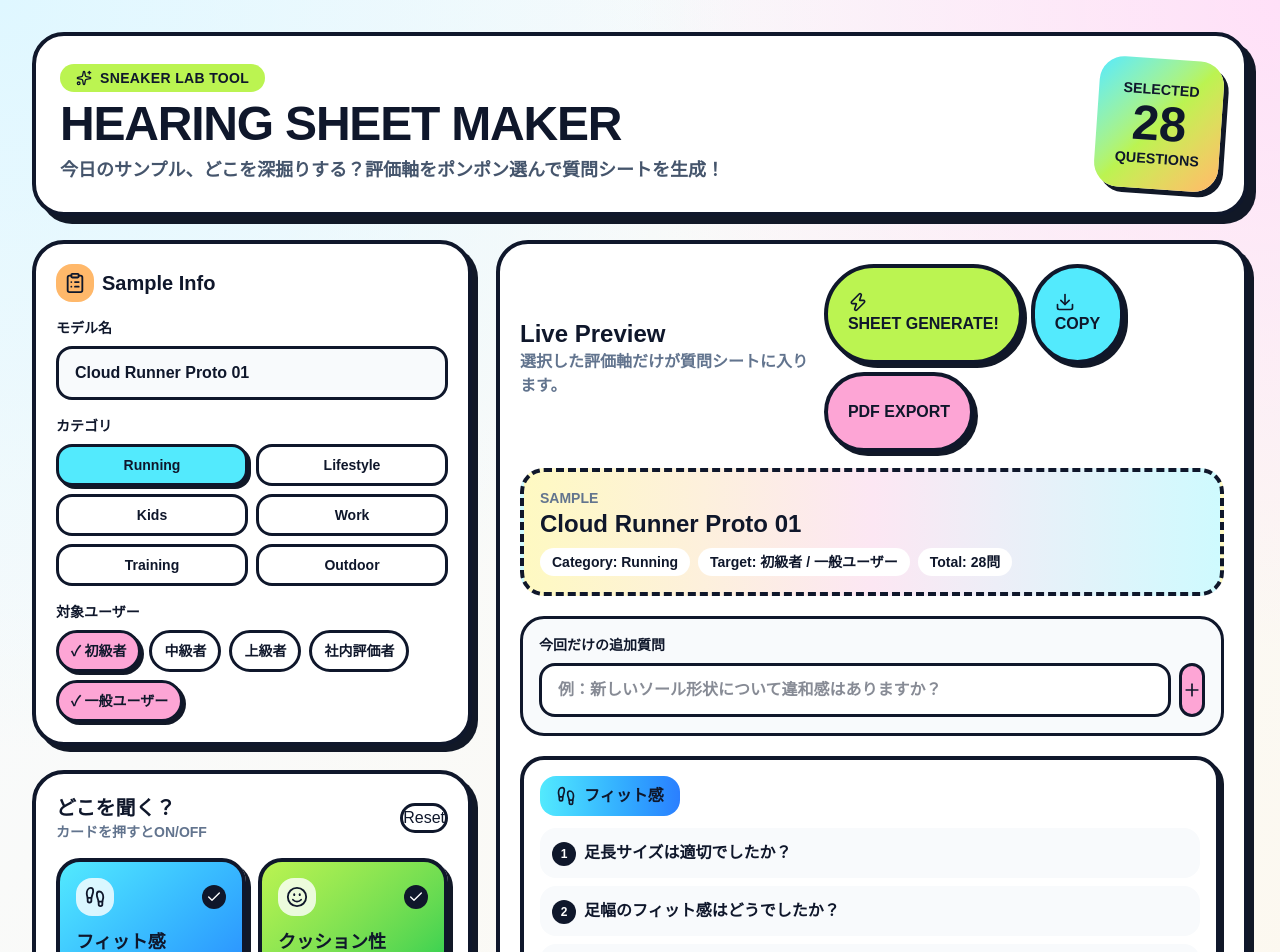
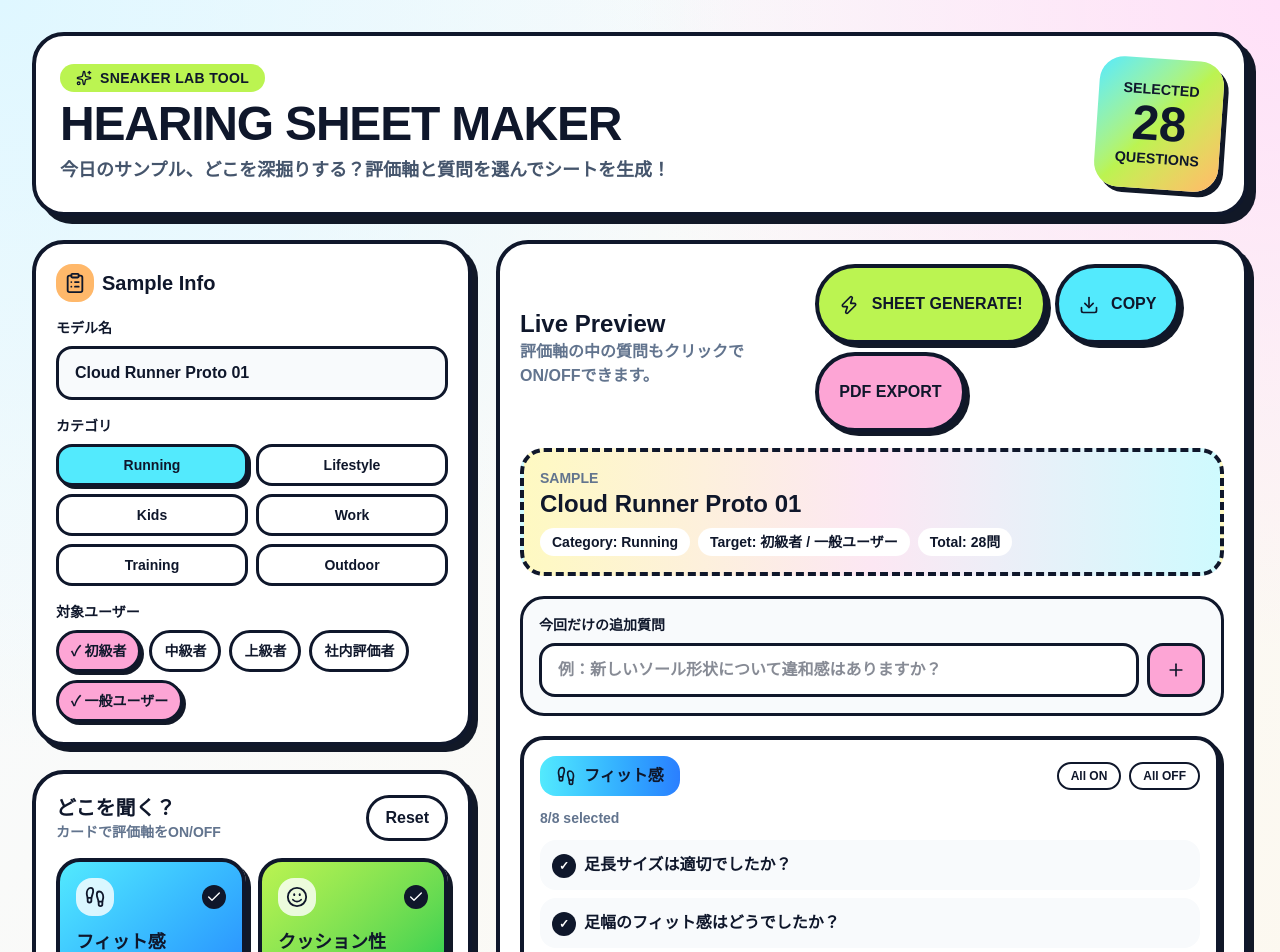
Before and after one commit to MatsuuraTakahiro/shoe-hearing-maker, a Next.js app: page / in a window 1280 px wide. Shown: the top 952 px of the page. Built offline with nearby package versions, Linux system fonts and the light colour scheme.

Commit message:
add question selection

```diff
--- a/app/page.tsx
+++ b/app/page.tsx
@@ -3,7 +3,23 @@
 import React, { useMemo, useState } from "react";
 import { motion, AnimatePresence } from "framer-motion";
 import jsPDF from "jspdf";
-import { Check, Sparkles, Zap, Download, Plus, ClipboardList, Palette, Footprints, Wind, Shield, RotateCcw, Star, Gauge, Smile } from "lucide-react";
+import {
+  Check,
+  Sparkles,
+  Zap,
+  Download,
+  Plus,
+  ClipboardList,
+  Palette,
+  Footprints,
+  Wind,
+  Shield,
+  RotateCcw,
+  Star,
+  Gauge,
+  Smile,
+} from "lucide-react";
+
 const Card = ({ children, className = "" }: any) => (
   <div className={className}>{children}</div>
 );
@@ -223,13 +239,27 @@ export default function PopShoesHearingSheetMaker() {
   const [generated, setGenerated] = useState(false);
   const [customQuestion, setCustomQuestion] = useState("");
   const [customQuestions, setCustomQuestions] = useState<string[]>([]);
+  const [excludedQuestions, setExcludedQuestions] = useState<string[]>([]);
 
   const selectedGroups = useMemo(
     () => questionGroups.filter((group) => selected.includes(group.id)),
     [selected]
   );
 
-  const questionCount = selectedGroups.reduce((sum, group) => sum + group.questions.length, 0) + customQuestions.length;
+  const getQuestionId = (groupId: string, index: number) => `${groupId}-${index}`;
+
+  const isQuestionSelected = (groupId: string, index: number) => {
+    return !excludedQuestions.includes(getQuestionId(groupId, index));
+  };
+
+  const getSelectedQuestions = (group: (typeof questionGroups)[number]) => {
+    return group.questions.filter((_, index) => isQuestionSelected(group.id, index));
+  };
+
+  const questionCount =
+    selectedGroups.reduce((sum, group) => sum + getSelectedQuestions(group).length, 0) +
+    customQuestions.length;
+
   const exportPDF = () => {
     const doc = new jsPDF();
     let y = 20;
@@ -247,11 +277,19 @@ const exportPDF = () => {
     y += 15;
 
     selectedGroups.forEach((group) => {
+      const questions = getSelectedQuestions(group);
+      if (questions.length === 0) return;
+
+      if (y > 260) {
+        doc.addPage();
+        y = 20;
+      }
+
       doc.setFontSize(14);
       doc.text(group.label, 20, y);
       y += 10;
 
-    group.questions.forEach((q, index) => {
+      questions.forEach((q, index) => {
         if (y > 270) {
           doc.addPage();
           y = 20;
@@ -282,11 +320,33 @@ const exportPDF = () => {
 
     doc.save("hearing-sheet.pdf");
   };
+
   const toggleGroup = (id: string) => {
     setGenerated(false);
     setSelected((prev) =>
       prev.includes(id) ? prev.filter((item) => item !== id) : [...prev, id]
     );
+  };
+
+  const toggleQuestion = (groupId: string, index: number) => {
+    const questionId = getQuestionId(groupId, index);
+    setGenerated(false);
+    setExcludedQuestions((prev) =>
+      prev.includes(questionId)
+        ? prev.filter((id) => id !== questionId)
+        : [...prev, questionId]
+    );
+  };
+
+  const selectAllQuestionsInGroup = (groupId: string) => {
+    setExcludedQuestions((prev) => prev.filter((id) => !id.startsWith(`${groupId}-`)));
+  };
+
+  const deselectAllQuestionsInGroup = (groupId: string, questionLength: number) => {
+    const ids = Array.from({ length: questionLength }, (_, index) =>
+      getQuestionId(groupId, index)
+    );
+    setExcludedQuestions((prev) => Array.from(new Set([...prev, ...ids])));
   };
 
   const toggleUser = (user: string) => {
@@ -304,25 +364,32 @@ const exportPDF = () => {
 
   const reset = () => {
     setSelected([]);
+    setExcludedQuestions([]);
     setCustomQuestions([]);
     setGenerated(false);
   };
 
   const exportText = () => {
-    const lines = [];
+    const lines: string[] = [];
     lines.push(`ヒアリングシート：${modelName || "未入力サンプル"}`);
     lines.push(`カテゴリ：${category}`);
     lines.push(`対象：${targetUsers.join(" / ") || "未選択"}`);
     lines.push("");
+
     selectedGroups.forEach((group) => {
+      const questions = getSelectedQuestions(group);
+      if (questions.length === 0) return;
+
       lines.push(`■ ${group.title}`);
-      group.questions.forEach((q, index) => lines.push(`${index + 1}. ${q}`));
+      questions.forEach((q, index) => lines.push(`${index + 1}. ${q}`));
       lines.push("");
     });
+
     if (customQuestions.length > 0) {
       lines.push("■ 今回だけの追加質問");
       customQuestions.forEach((q, index) => lines.push(`${index + 1}. ${q}`));
     }
+
     navigator.clipboard?.writeText(lines.join("\n"));
   };
 
@@ -343,7 +410,7 @@ const exportPDF = () => {
                 HEARING SHEET MAKER
               </h1>
               <p className="mt-2 text-base font-semibold text-slate-600 md:text-lg">
-                今日のサンプル、どこを深掘りする？評価軸をポンポン選んで質問シートを生成！
+                今日のサンプル、どこを深掘りする？評価軸と質問を選んでシートを生成！
               </p>
             </div>
             <motion.div
@@ -406,7 +473,8 @@ const exportPDF = () => {
                           : "bg-white hover:bg-slate-100"
                       }`}
                     >
-                      {targetUsers.includes(user) ? "✓ " : ""}{user}
+                      {targetUsers.includes(user) ? "✓ " : ""}
+                      {user}
                     </button>
                   ))}
                 </div>
@@ -418,9 +486,12 @@ const exportPDF = () => {
                 <div className="mb-4 flex items-center justify-between gap-2">
                   <div>
                     <h2 className="text-xl font-black">どこを聞く？</h2>
-                    <p className="text-sm font-bold text-slate-500">カードを押すとON/OFF</p>
+                    <p className="text-sm font-bold text-slate-500">カードで評価軸をON/OFF</p>
                   </div>
-                  <Button onClick={reset} className="rounded-full border-3 border-slate-900 bg-white text-slate-900 hover:bg-slate-100">
+                  <Button
+                    onClick={reset}
+                    className="rounded-full border-3 border-slate-900 bg-white px-4 py-2 font-black text-slate-900 hover:bg-slate-100"
+                  >
                     Reset
                   </Button>
                 </div>
@@ -429,6 +500,8 @@ const exportPDF = () => {
                   {questionGroups.map((group) => {
                     const Icon = group.icon;
                     const isOn = selected.includes(group.id);
+                    const selectedQuestionCount = getSelectedQuestions(group).length;
+
                     return (
                       <motion.button
                         key={group.id}
@@ -452,9 +525,11 @@ const exportPDF = () => {
                           )}
                         </div>
                         <div className="text-lg font-black">{group.title}</div>
-                        <div className="text-xs font-black uppercase tracking-wide opacity-80">{group.label}</div>
+                        <div className="text-xs font-black uppercase tracking-wide opacity-80">
+                          {group.label}
+                        </div>
                         <div className="mt-2 rounded-full bg-white/75 px-2 py-1 text-xs font-black">
-                          {group.questions.length} Questions
+                          {selectedQuestionCount}/{group.questions.length} Questions
                         </div>
                       </motion.button>
                     );
@@ -470,29 +545,29 @@ const exportPDF = () => {
                 <div className="mb-4 flex flex-col gap-3 md:flex-row md:items-center md:justify-between">
                   <div>
                     <h2 className="text-2xl font-black">Live Preview</h2>
-                    <p className="font-bold text-slate-500">選択した評価軸だけが質問シートに入ります。</p>
+                    <p className="font-bold text-slate-500">
+                      評価軸の中の質問もクリックでON/OFFできます。
+                    </p>
                   </div>
                   <div className="flex flex-wrap gap-2">
                     <Button
                       onClick={() => setGenerated(true)}
                       className="rounded-full border-4 border-slate-900 bg-lime-300 px-5 py-6 text-base font-black text-slate-900 shadow-[4px_4px_0_#111827] hover:bg-lime-200"
                     >
-                      <Zap className="mr-2" size={20} /> SHEET GENERATE!
+                      <Zap className="mr-2 inline" size={20} /> SHEET GENERATE!
                     </Button>
                     <Button
                       onClick={exportText}
                       className="rounded-full border-4 border-slate-900 bg-cyan-300 px-5 py-6 text-base font-black text-slate-900 shadow-[4px_4px_0_#111827] hover:bg-cyan-200"
                     >
-  <Download className="mr-2" size={20} /> COPY
+                      <Download className="mr-2 inline" size={20} /> COPY
                     </Button>
-
                     <Button
                       onClick={exportPDF}
                       className="rounded-full border-4 border-slate-900 bg-pink-300 px-5 py-6 text-base font-black text-slate-900 shadow-[4px_4px_0_#111827] hover:bg-pink-200"
                     >
                       PDF EXPORT
                     </Button>
-
                   </div>
                 </div>
 
@@ -501,8 +576,12 @@ const exportPDF = () => {
                   <div className="text-2xl font-black">{modelName || "未入力サンプル"}</div>
                   <div className="mt-2 flex flex-wrap gap-2 text-sm font-black">
                     <span className="rounded-full bg-white px-3 py-1">Category: {category}</span>
-                    <span className="rounded-full bg-white px-3 py-1">Target: {targetUsers.join(" / ") || "未選択"}</span>
-                    <span className="rounded-full bg-white px-3 py-1">Total: {questionCount}問</span>
+                    <span className="rounded-full bg-white px-3 py-1">
+                      Target: {targetUsers.join(" / ") || "未選択"}
+                    </span>
+                    <span className="rounded-full bg-white px-3 py-1">
+                      Total: {questionCount}問
+                    </span>
                   </div>
                 </div>
 
@@ -516,7 +595,10 @@ const exportPDF = () => {
                       className="min-w-0 flex-1 rounded-2xl border-3 border-slate-900 bg-white px-4 py-3 font-bold outline-none focus:ring-4 focus:ring-pink-200"
                       placeholder="例：新しいソール形状について違和感はありますか？"
                     />
-                    <Button onClick={addCustomQuestion} className="rounded-2xl border-3 border-slate-900 bg-pink-300 text-slate-900 hover:bg-pink-200">
+                    <Button
+                      onClick={addCustomQuestion}
+                      className="rounded-2xl border-3 border-slate-900 bg-pink-300 px-4 text-slate-900 hover:bg-pink-200"
+                    >
                       <Plus size={20} />
                     </Button>
                   </div>
@@ -530,7 +612,9 @@ const exportPDF = () => {
                       exit={{ opacity: 0 }}
                       className="mb-5 rounded-3xl border-4 border-slate-900 bg-lime-200 p-4 text-center shadow-[4px_4px_0_#111827]"
                     >
-                      <div className="text-2xl font-black">🎉 Generated! {questionCount}問のシートができました</div>
+                      <div className="text-2xl font-black">
+                        🎉 Generated! {questionCount}問のシートができました
+                      </div>
                     </motion.div>
                   )}
                 </AnimatePresence>
@@ -539,11 +623,15 @@ const exportPDF = () => {
                   {selectedGroups.length === 0 && customQuestions.length === 0 ? (
                     <div className="rounded-3xl border-4 border-dashed border-slate-300 p-10 text-center">
                       <div className="text-5xl">👟</div>
-                      <p className="mt-3 text-xl font-black text-slate-500">左のカードを選ぶと質問が表示されます</p>
+                      <p className="mt-3 text-xl font-black text-slate-500">
+                        左のカードを選ぶと質問が表示されます
+                      </p>
                     </div>
                   ) : (
                     selectedGroups.map((group) => {
                       const Icon = group.icon;
+                      const selectedQuestionCount = getSelectedQuestions(group).length;
+
                       return (
                         <motion.div
                           key={group.id}
@@ -552,18 +640,60 @@ const exportPDF = () => {
                           animate={{ opacity: 1, y: 0 }}
                           className="rounded-3xl border-4 border-slate-900 bg-white p-4 shadow-[4px_4px_0_#111827]"
                         >
-                          <div className={`mb-3 inline-flex items-center gap-2 rounded-2xl bg-gradient-to-r ${group.color} px-4 py-2 font-black`}>
+                          <div className="mb-3 flex flex-wrap items-center justify-between gap-2">
+                            <div
+                              className={`inline-flex items-center gap-2 rounded-2xl bg-gradient-to-r ${group.color} px-4 py-2 font-black`}
+                            >
                               <Icon size={20} /> {group.title}
                             </div>
+
+                            <div className="flex gap-2">
+                              <button
+                                onClick={() => selectAllQuestionsInGroup(group.id)}
+                                className="rounded-full border-2 border-slate-900 bg-white px-3 py-1 text-xs font-black hover:bg-lime-100"
+                              >
+                                All ON
+                              </button>
+                              <button
+                                onClick={() =>
+                                  deselectAllQuestionsInGroup(group.id, group.questions.length)
+                                }
+                                className="rounded-full border-2 border-slate-900 bg-white px-3 py-1 text-xs font-black hover:bg-pink-100"
+                              >
+                                All OFF
+                              </button>
+                            </div>
+                          </div>
+
+                          <div className="mb-3 text-sm font-black text-slate-500">
+                            {selectedQuestionCount}/{group.questions.length} selected
+                          </div>
+
                           <ol className="space-y-2">
-                            {group.questions.map((question, index) => (
-                              <li key={question} className="rounded-2xl bg-slate-50 p-3 font-bold leading-relaxed">
-                                <span className="mr-2 inline-flex h-6 w-6 items-center justify-center rounded-full bg-slate-900 text-xs text-white">
-                                  {index + 1}
+                            {group.questions.map((question, index) => {
+                              const isSelected = isQuestionSelected(group.id, index);
+
+                              return (
+                                <li
+                                  key={`${group.id}-${index}`}
+                                  onClick={() => toggleQuestion(group.id, index)}
+                                  className={`cursor-pointer rounded-2xl p-3 font-bold leading-relaxed transition ${
+                                    isSelected
+                                      ? "bg-slate-50 hover:bg-cyan-50"
+                                      : "bg-slate-200 opacity-45 line-through hover:opacity-70"
+                                  }`}
+                                >
+                                  <span
+                                    className={`mr-2 inline-flex h-6 w-6 items-center justify-center rounded-full text-xs text-white ${
+                                      isSelected ? "bg-slate-900" : "bg-slate-400"
+                                    }`}
+                                  >
+                                    {isSelected ? "✓" : "−"}
                                   </span>
                                   {question}
                                 </li>
-                            ))}
+                              );
+                            })}
                           </ol>
                         </motion.div>
                       );
@@ -582,7 +712,10 @@ const exportPDF = () => {
                       </div>
                       <ol className="space-y-2">
                         {customQuestions.map((question, index) => (
-                          <li key={`${question}-${index}`} className="rounded-2xl bg-slate-50 p-3 font-bold leading-relaxed">
+                          <li
+                            key={`${question}-${index}`}
+                            className="rounded-2xl bg-slate-50 p-3 font-bold leading-relaxed"
+                          >
                             <span className="mr-2 inline-flex h-6 w-6 items-center justify-center rounded-full bg-slate-900 text-xs text-white">
                               {index + 1}
                             </span>
```
Lines whose indentation alone changed are shown as unchanged.
